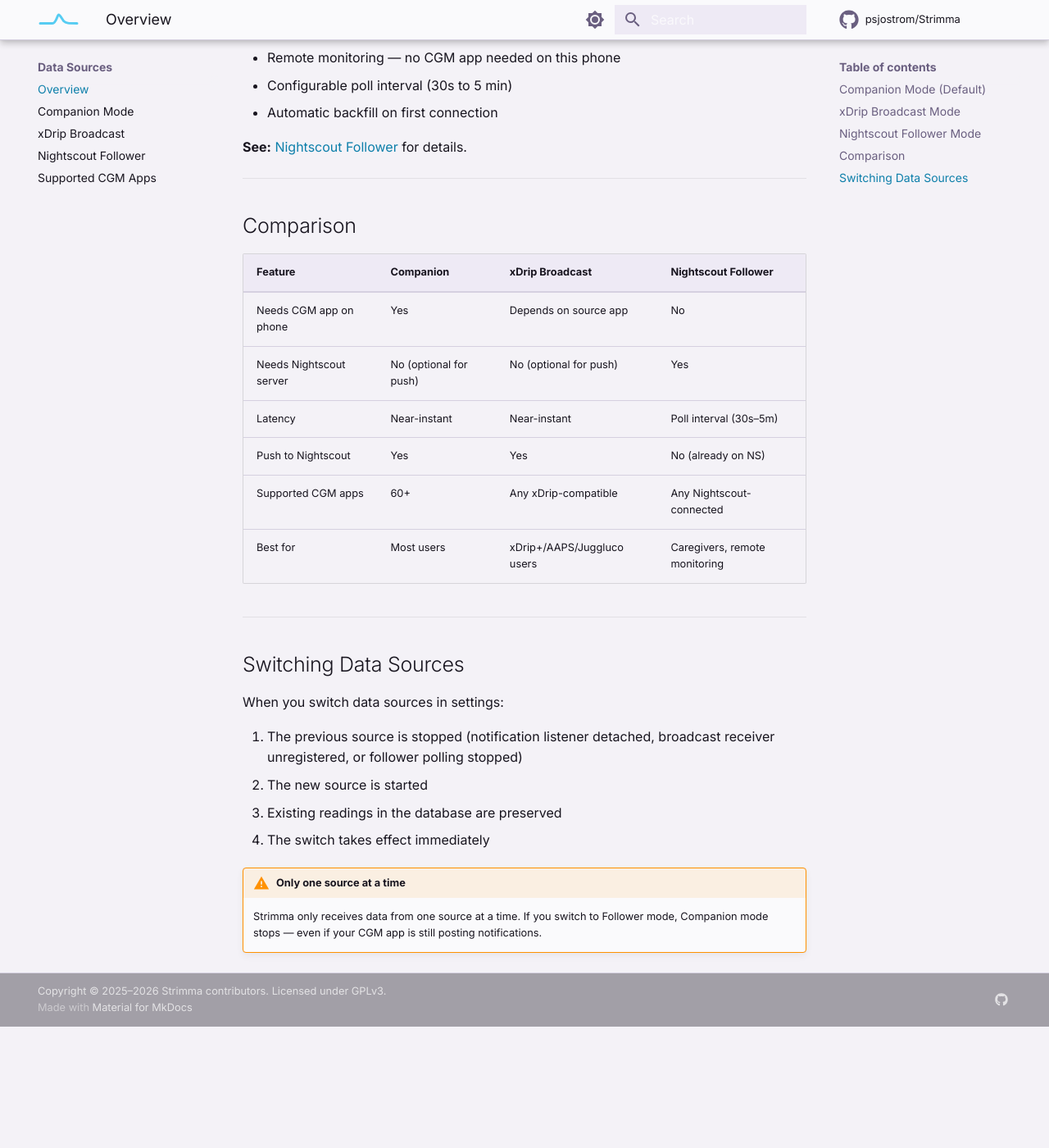
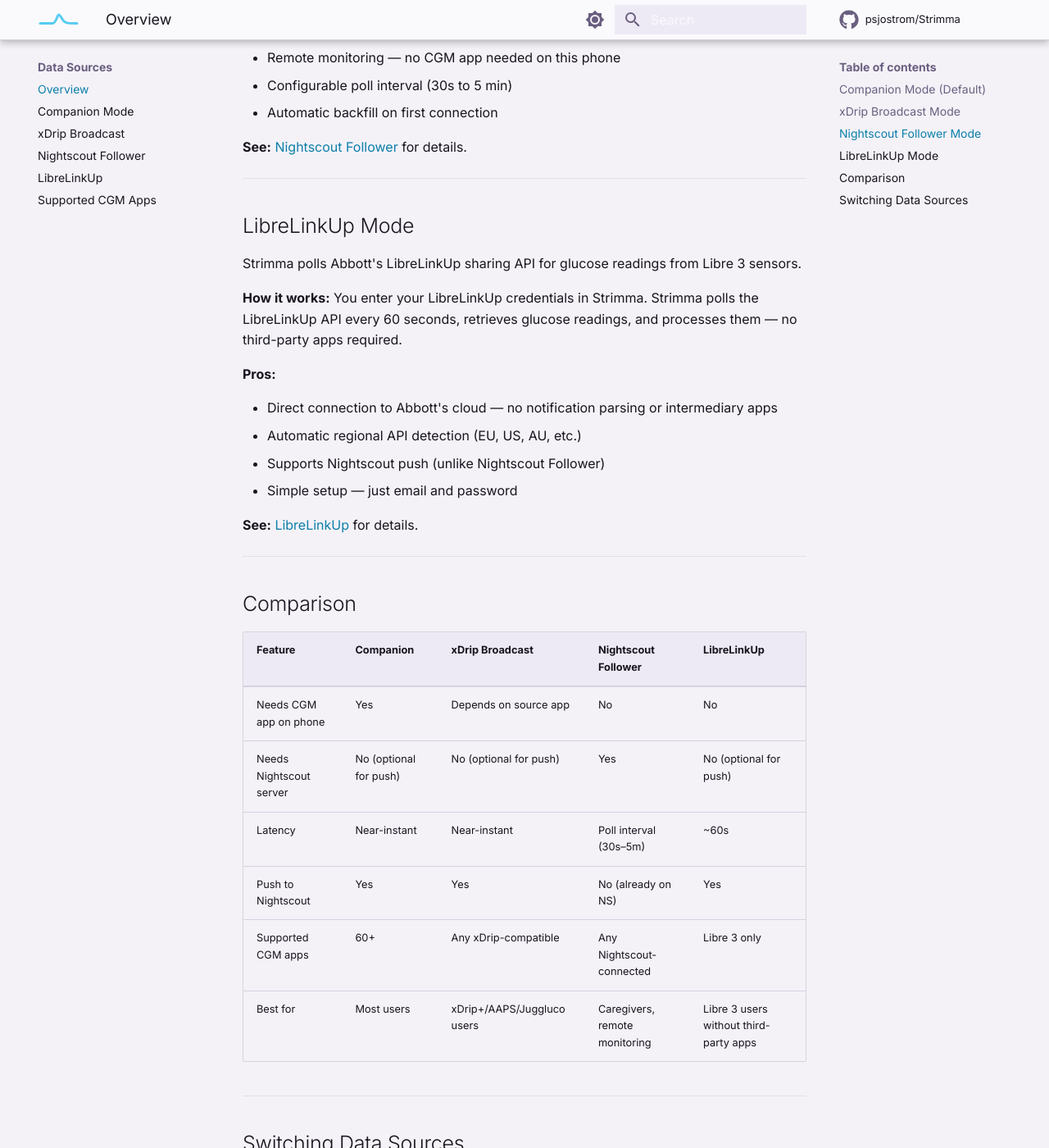
Before and after one commit to psjostrom/strimma, an MkDocs documentation site: the page built from docs/data-sources/overview.md, in a window 1280 px wide and 1400 px high, scrolled down 2097 px. Shown: the whole window at 82% size. Built offline with MkDocs 1.6.1 and Material for MkDocs 9.7.7, drawn with Linux system fonts in a browser that asks for light colours; comment, search, counter and statistics services are not loaded; before the commit the page ends 3349 px from its top, so only the background shows below that; some of the changed text lies outside the part shown.

Commit message:
Fix LLU data source: Nightscout push, Health Connect, translations, docs
- Show Nightscout Push settings for LLU (not Follower settings)
- Add pusher.pushReading() and writeToHealthConnectIfEnabled() to LLU callback
- Add LLU string translations for sv, de, fr, es; mark brand names translatable=false
- Fix KTX lint for LLU credential setters
- Add parseLluTimestamp unit tests and LLU UI tests
- Add LibreLinkUp docs page and update overview + mkdocs nav
- Update CLAUDE.md architecture diagram with LIBRELINKUP

Co-Authored-By: Claude Opus 4.6 (1M context) <noreply@anthropic.com>

```diff
--- a/docs/data-sources/overview.md
+++ b/docs/data-sources/overview.md
@@ -55,16 +55,33 @@ Strimma polls a remote Nightscout server for glucose readings.
 
 ---
 
+## LibreLinkUp Mode
+
+Strimma polls Abbott's LibreLinkUp sharing API for glucose readings from Libre 3 sensors.
+
+**How it works:** You enter your LibreLinkUp credentials in Strimma. Strimma polls the LibreLinkUp API every 60 seconds, retrieves glucose readings, and processes them — no third-party apps required.
+
+**Pros:**
+
+- Direct connection to Abbott's cloud — no notification parsing or intermediary apps
+- Automatic regional API detection (EU, US, AU, etc.)
+- Supports Nightscout push (unlike Nightscout Follower)
+- Simple setup — just email and password
+
+**See:** [LibreLinkUp](librelinkup.md) for details.
+
+---
+
 ## Comparison
 
-| Feature | Companion | xDrip Broadcast | Nightscout Follower |
-|---------|-----------|-----------------|---------------------|
-| Needs CGM app on phone | Yes | Depends on source app | No |
-| Needs Nightscout server | No (optional for push) | No (optional for push) | Yes |
-| Latency | Near-instant | Near-instant | Poll interval (30s–5m) |
-| Push to Nightscout | Yes | Yes | No (already on NS) |
-| Supported CGM apps | 60+ | Any xDrip-compatible | Any Nightscout-connected |
-| Best for | Most users | xDrip+/AAPS/Juggluco users | Caregivers, remote monitoring |
+| Feature | Companion | xDrip Broadcast | Nightscout Follower | LibreLinkUp |
+|---------|-----------|-----------------|---------------------|-------------|
+| Needs CGM app on phone | Yes | Depends on source app | No | No |
+| Needs Nightscout server | No (optional for push) | No (optional for push) | Yes | No (optional for push) |
+| Latency | Near-instant | Near-instant | Poll interval (30s–5m) | ~60s |
+| Push to Nightscout | Yes | Yes | No (already on NS) | Yes |
+| Supported CGM apps | 60+ | Any xDrip-compatible | Any Nightscout-connected | Libre 3 only |
+| Best for | Most users | xDrip+/AAPS/Juggluco users | Caregivers, remote monitoring | Libre 3 users without third-party apps |
 
 ---
 
--- a/mkdocs.yml
+++ b/mkdocs.yml
@@ -107,6 +107,7 @@ nav:
     - Companion Mode: data-sources/companion.md
     - xDrip Broadcast: data-sources/xdrip-broadcast.md
     - Nightscout Follower: data-sources/nightscout-follower.md
+    - LibreLinkUp: data-sources/librelinkup.md
     - Supported CGM Apps: data-sources/supported-apps.md
   - Nightscout:
     - What is Nightscout?: nightscout/overview.md
```
Also changed, not shown: other parts of docs/data-sources/overview.md (+1 -1 lines), CLAUDE.md (+2 -0 lines), docs/data-sources/librelinkup.md (added, +132 -0 lines), 10 other files.
